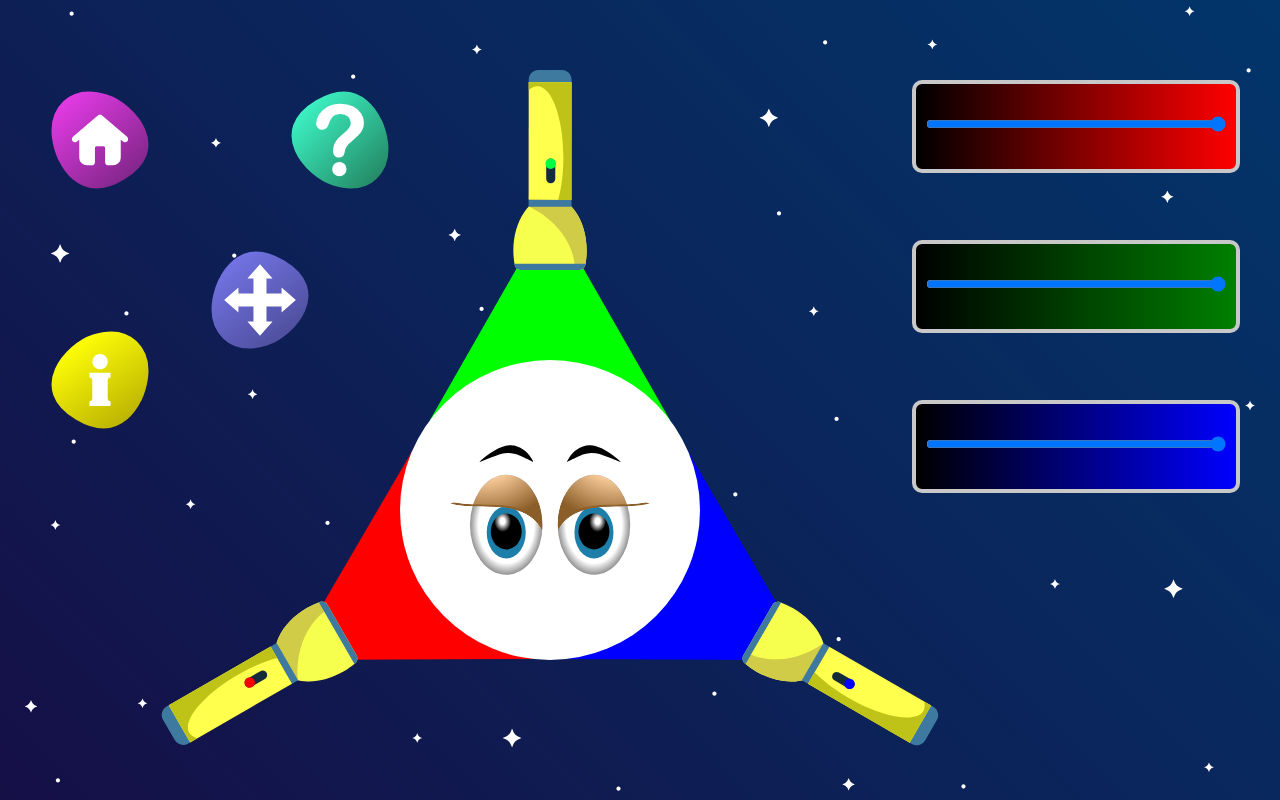
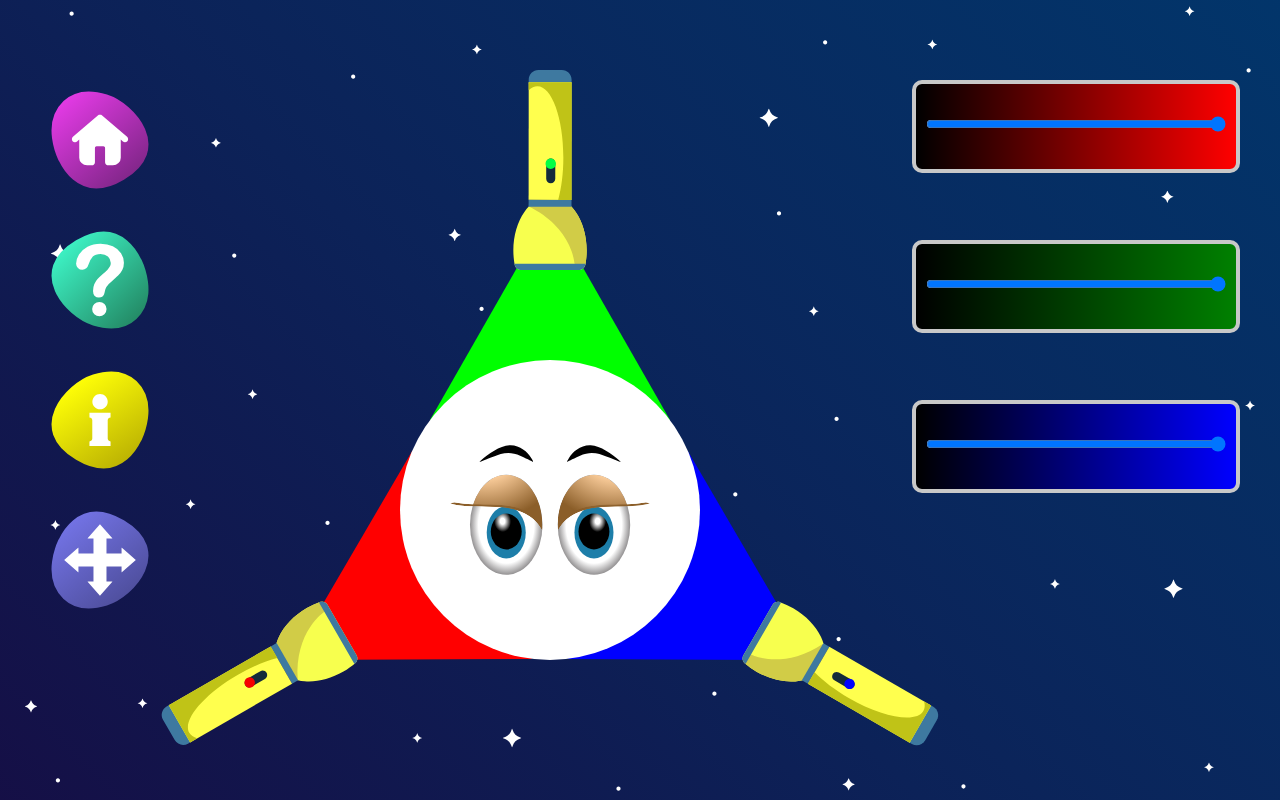
Before and after one commit to photodentro/colorvision, a plain HTML site: page index.html in a window 1280 px wide. Drawn offline with Linux system fonts and the light colour scheme.

Commit message:
Valign bar buttons, update license.txt.

```diff
--- a/activity.css
+++ b/activity.css
@@ -180,18 +180,18 @@ body {
 }
 
 #bar_help {
-  left: 14em;
-  top: 2em;
+  left: 2em;
+  top: 9em;
 }
 
 #bar_about {
   left: 2em;
-  top: 14em;
+  top: 16em;
 }
 
 #bar_fullscreen {
-  left: 10em;
-  top: 10em;
+  left: 2em;
+  top: 23em;
 }
 
 #help {
```
Also changed, not shown: resource/bar_next.svg (deleted), resource/bar_previous.svg (deleted), resource/license.txt.
